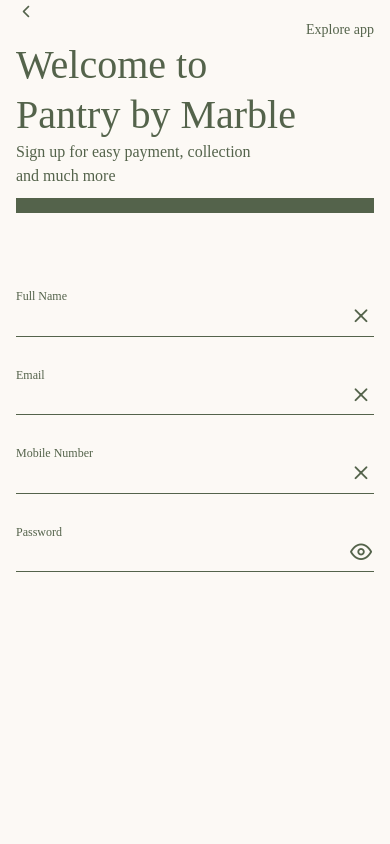
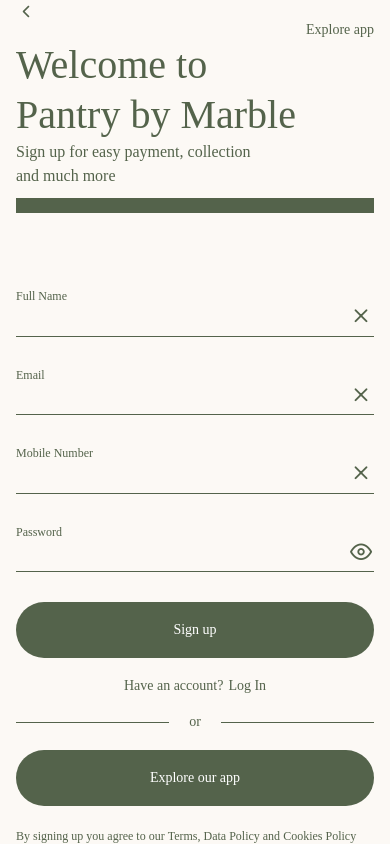
Before and after one commit to fourthperson/pantry_by_marble, a React Native app: screen / in a window 390 px wide. Built offline with nearby package versions, Linux system fonts and the light colour scheme.

Commit message:
created various components

```diff
--- /dev/null
+++ b/src/components/PantryBackButton.tsx
@@ -0,0 +1,37 @@
+import React from 'react';
+import {StyleSheet, Text, TouchableOpacity, View} from 'react-native';
+import Icon from 'react-native-vector-icons/Feather';
+import {primaryColor} from '../config/theme.ts';
+import PantrySpacer from './PantrySpacer.tsx';
+
+export interface PantryBackButtonProps {
+    label: String;
+    onPress: () => void;
+}
+
+function PantryBackButton(props: PantryBackButtonProps): React.JSX.Element {
+    return (
+        <TouchableOpacity onPress={props.onPress}>
+            <View style={styles.container}>
+                <Icon name="chevron-left" size={20} color={primaryColor}/>
+                <PantrySpacer horizontal={true} space={10}/>
+                <Text style={styles.labelText}>{props.label}</Text>
+            </View>
+        </TouchableOpacity>
+
+    );
+}
+
+const styles = StyleSheet.create({
+    container: {
+        flexDirection: 'row',
+        alignContent: 'center',
+        justifyContent: 'flex-start',
+    },
+    labelText: {
+        color: primaryColor,
+        fontSize: 14,
+    },
+});
+
+export default PantryBackButton;
--- /dev/null
+++ b/src/components/PantryBar.tsx
@@ -0,0 +1,20 @@
+import React from 'react';
+import {StyleSheet, View} from 'react-native';
+import {primaryColor} from '../config/theme.ts';
+
+function PantryBar(): React.JSX.Element {
+    return (
+        <View style={styles.greenBar}/>
+    );
+}
+
+const styles = StyleSheet.create({
+    greenBar: {
+        height: 15,
+        backgroundColor: primaryColor,
+        width: '100%',
+        marginTop: 10,
+    },
+});
+
+export default PantryBar;
--- /dev/null
+++ b/src/components/PantryButton.tsx
@@ -0,0 +1,36 @@
+import React from 'react';
+import {StyleSheet, Text, TouchableOpacity, View} from 'react-native';
+import {primaryColor, sansRegular} from '../config/theme.ts';
+
+export interface PantryButtonProps {
+    label: string;
+    onPress: () => void;
+}
+
+function PantryButton(props: PantryButtonProps): React.JSX.Element {
+    return (
+        <TouchableOpacity onPress={props.onPress}>
+            <View style={styles.buttonStyle}>
+                <Text style={styles.labelStyle}>{props.label}</Text>
+            </View>
+        </TouchableOpacity>
+    );
+}
+
+const styles = StyleSheet.create({
+    buttonStyle: {
+        backgroundColor: primaryColor,
+        height: 56,
+        borderRadius: 80,
+        alignContent: 'center',
+        justifyContent: 'center',
+    },
+    labelStyle: {
+        alignSelf: 'center',
+        fontFamily: sansRegular,
+        color: '#ffffff',
+        fontSize: 14,
+    },
+});
+
+export default PantryButton;
--- /dev/null
+++ b/src/components/PantrySpacer.tsx
@@ -0,0 +1,15 @@
+import React from 'react';
+import {View} from 'react-native';
+
+interface PantrySpacerProps {
+    space: number;
+    horizontal: boolean;
+}
+
+function PantrySpacer(props: PantrySpacerProps): React.JSX.Element {
+    return (
+        <View style={props.horizontal ? {width: props.space} : {height: props.space}}/>
+    );
+}
+
+export default PantrySpacer;
--- a/src/config/theme.ts
+++ b/src/config/theme.ts
@@ -1,4 +1,4 @@
-import { StyleSheet } from 'react-native';
+import {StyleSheet} from 'react-native';
 
 // colors
 export const bgColor = '#FCF9F5';
@@ -10,6 +10,7 @@ export const serifBold = 'Adobe Garamond Pro Bold';
 export const serifItalic = 'Adobe Garamond Pro Italic';
 export const sansRegular = 'Avenir Roman';
 export const sansItalic = 'Avenir Oblique';
+// todo check bold font not working
 export const sansBold = 'Avenir Black';
 
 
--- a/src/screens/register/Register.tsx
+++ b/src/screens/register/Register.tsx
@@ -1,8 +1,23 @@
 import React, {useState} from 'react';
-import {SafeAreaView, ScrollView, StyleSheet, Text, TextInput, View} from 'react-native';
-import {baseStyle, primaryColor, sansRegular, serifBold, serifItalic, serifRegular} from '../../config/theme.ts';
-import Icon from 'react-native-vector-icons/Feather';
+import {
+    SafeAreaView,
+    ScrollView,
+    StyleSheet,
+    Text,
+    View,
+} from 'react-native';
+import {
+    baseStyle,
+    primaryColor,
+    sansBold,
+    sansRegular,
+    serifBold,
+} from '../../config/theme.ts';
 import PantryTextInput from '../../components/PantryTextInput.tsx';
+import PantryButton from '../../components/PantryButton.tsx';
+import PantrySpacer from '../../components/PantrySpacer.tsx';
+import PantryBackButton from '../../components/PantryBackButton.tsx';
+import PantryBar from "../../components/PantryBar.tsx";
 
 function RegisterScreen(): React.JSX.Element {
     const [fullName, setFullname] = useState('');
@@ -10,13 +25,17 @@ function RegisterScreen(): React.JSX.Element {
     const [mobileNumber, setMobileNumber] = useState('');
     const [password, setPassword] = useState('');
 
+    function validateInput() {
+    }
+
     return (
         <View style={baseStyle.bgContainer}>
             <SafeAreaView style={styles.container}>
                 <ScrollView>
                     <View style={styles.topGroup}>
                         <View style={styles.backArrowBar}>
-                            <Icon name="chevron-left" size={20} color={primaryColor}/>
+                            <PantryBackButton label={''} onPress={() => {
+                            }}/>
                         </View>
                         <View style={styles.exploreBar}>
                             <Text style={styles.exploreText}>
@@ -29,18 +48,20 @@ function RegisterScreen(): React.JSX.Element {
                         <Text style={styles.rationaleText}>
                             Sign up for easy payment, collection{'\n'}and much more
                         </Text>
-                        <View style={styles.greenBar}/>
-                        <View style={{height: 75}}/>
+                        <PantryBar/>
+                        <PantrySpacer space={75} horizontal={false}/>
                         <PantryTextInput
                             label={'Full Name'}
                             value={fullName}
                             onTextChanged={setFullname}
-                            keyboardType={'default'}/>
+                            keyboardType={'default'}
+                            isPasswordField={false}/>
                         <PantryTextInput
                             label={'Email'}
                             value={emailAddress}
                             onTextChanged={setEmailAddress}
-                            keyboardType={'email-address'}/>
+                            keyboardType={'email-address'}
+                            isPasswordField={false}/>
                         <PantryTextInput
                             label={'Mobile Number'}
                             value={mobileNumber}
@@ -49,10 +70,37 @@ function RegisterScreen(): React.JSX.Element {
                             isPasswordField={false}/>
                         <PantryTextInput
                             label={'Password'}
-                            value={mobileNumber}
-                            onTextChanged={setMobileNumber}
+                            value={password}
+                            onTextChanged={setPassword}
                             keyboardType={'default'}
                             isPasswordField={true}/>
+                        <PantryButton
+                            label={'Sign up'}
+                            onPress={validateInput}/>
+                        <PantrySpacer horizontal={false} space={20}/>
+                        <View style={styles.loginRow}>
+                            <Text style={styles.loginQuestion}>Have an account?</Text>
+                            <PantrySpacer space={5} horizontal={true}/>
+                            <Text style={styles.loginText}>Log In</Text>
+                        </View>
+                        <PantrySpacer horizontal={false} space={20}/>
+                        <View style={styles.orRow}>
+                            <View style={styles.divider}/>
+                            <Text style={styles.orText}>or</Text>
+                            <View style={styles.divider}/>
+                        </View>
+                        <PantrySpacer horizontal={false} space={20}/>
+                        <PantryButton
+                            label={'Explore our app'}
+                            onPress={validateInput}/>
+                        <PantrySpacer horizontal={false} space={20}/>
+                        <Text>
+                            <Text style={styles.termsText}>By signing up you agree to our </Text>
+                            <Text style={styles.termsLink}>Terms, Data Policy</Text>
+                            <Text style={styles.termsText}> and </Text>
+                            <Text style={styles.termsLink}>Cookies Policy</Text>
+                        </Text>
+                        <PantrySpacer horizontal={false} space={20}/>
                     </View>
                 </ScrollView>
             </SafeAreaView>
@@ -96,11 +144,50 @@ const styles = StyleSheet.create({
         fontSize: 16,
         lineHeight: 24,
     },
-    greenBar: {
-        height: 15,
+    loginRow: {
+        flexDirection: 'row',
+        alignContent: 'center',
+        justifyContent: 'center',
+    },
+    loginQuestion: {
+        fontFamily: sansRegular,
+        color: primaryColor,
+        fontSize: 14,
+    },
+    loginText: {
+        fontFamily: sansBold,
+        color: primaryColor,
+        fontSize: 14,
+    },
+    termsText: {
+        color: primaryColor,
+        fontFamily: sansRegular,
+        fontSize: 12,
+        lineHeight: 16,
+    },
+    termsLink: {
+        color: primaryColor,
+        fontFamily: serifBold,
+        fontSize: 12,
+        lineHeight: 16,
+    },
+    orRow: {
+        flexDirection: 'row',
+        alignContent: 'center',
+        justifyContent: 'center',
+    },
+    divider: {
         backgroundColor: primaryColor,
-        width: '100%',
-        marginTop: 10,
+        height: 1,
+        flex: 1,
+        alignSelf: 'center',
+    },
+    orText: {
+        marginStart: 20,
+        marginEnd: 20,
+        fontFamily: sansRegular,
+        fontSize: 14,
+        color: primaryColor,
     },
 });
 
```
